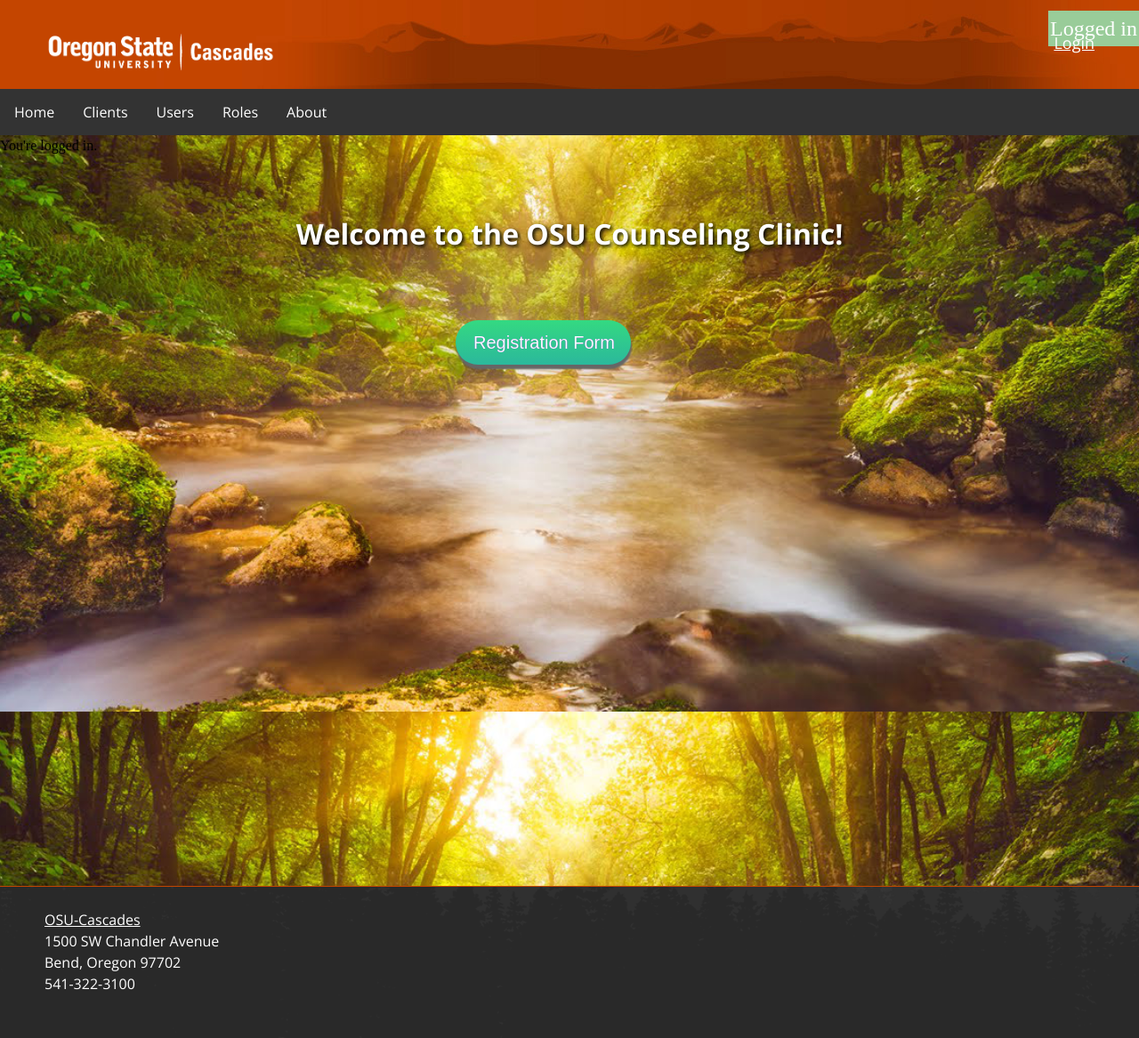
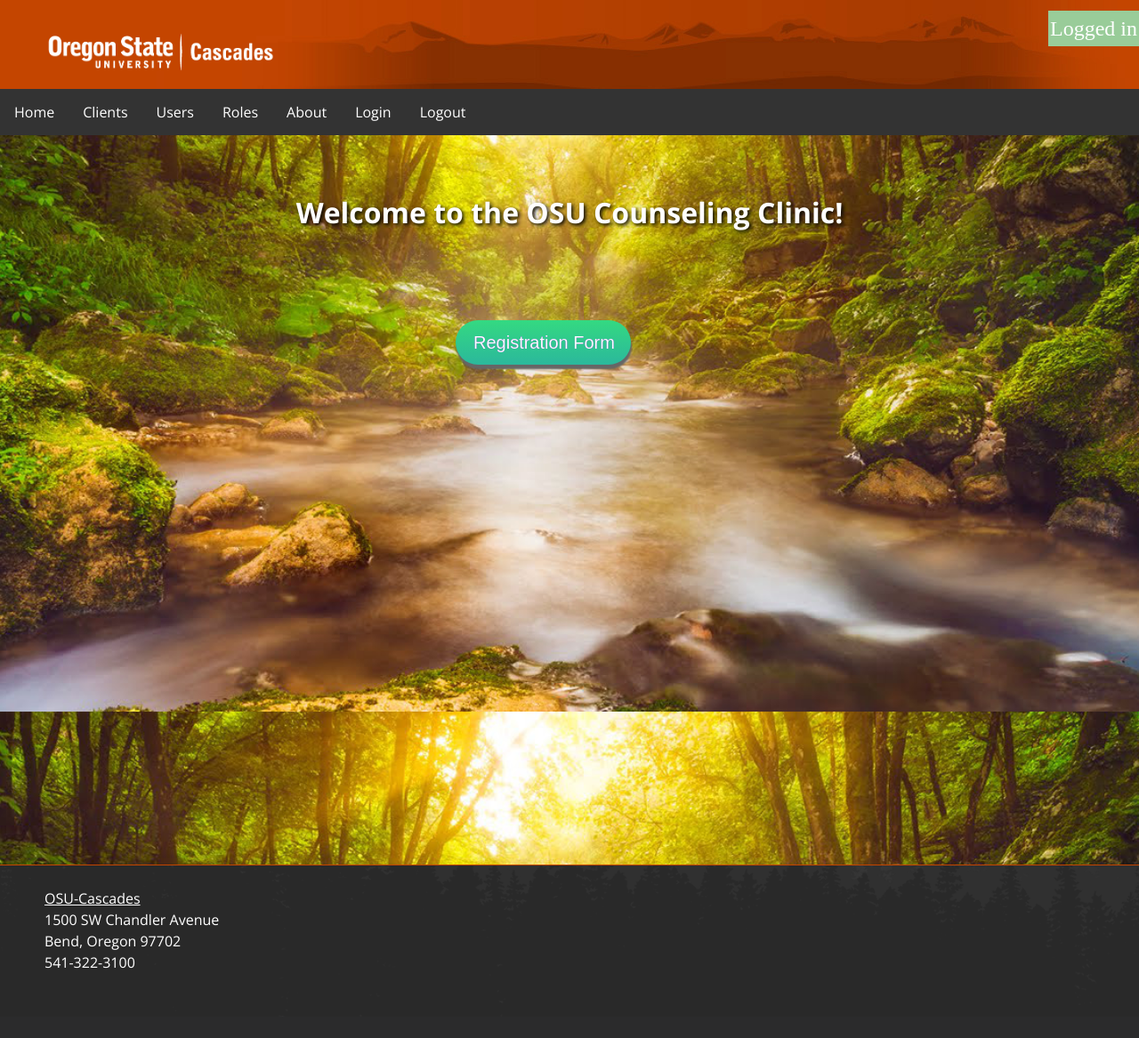
Before and after one commit to gonzalky7/OSU-Counseling-program-Website, a PHP site: page / in a window 1280 px wide. Shown: the whole page at 89% size. After the commit the page ends 1089 px from the top, so only its background shows below. Run offline with PHP 8.4, Linux system fonts and the light colour scheme; a user stored in the database is signed in.

Commit message:
Adding login and logout bar to nav bar. Fixes #103.

```diff
--- a/CSS/style.css
+++ b/CSS/style.css
@@ -122,14 +122,7 @@ p.demo {
 
 
 
-.topright {
-    position: absolute;
-    top: 35px;
-    right: 50px;
-    font-size: 18px;
-    font-family: "Open Sans", serif;
 
-}
 
 .main-content {
 	font-family: 'Open Sans', serif;
--- a/Includes/header.php
+++ b/Includes/header.php
@@ -14,7 +14,10 @@
 	<body>
 		<div class="banner">
 			<a href="/index.php"><img src="http://osucascades.edu/sites/osucascades.edu/modules/osu_cascades_top_hat/images/osu_cascades_logo.png" class="logo" alt="Oregon State University Cascades"></a>
-			<div class="topright"><a href="/login.php" title="Log In">Login</a></div>
+
+
+
+
       <!-- demo. delete when you 'get it'. -->
         <p class="demo">
           <?= currentUser() ? "Logged in" : "Not logged in"; ?>
@@ -27,7 +30,9 @@
   			<li><a class="active" href="/index.php">Home</a></li>
   			<li><a href="/clients/list_clients.php">Clients</a></li>
   			<li><a href="/users">Users</a></li>
-        <li><a href="/roles">Roles</a></li>
+        	<li><a href="/roles">Roles</a></li>
   			<li><a href="/about.php">About</a></li>
+  			<li><a href="login.php">Login</a></li>
+        	<li><a href="logout.php">Logout</a></li>
 			</ul>
   		</div>
--- a/index.php
+++ b/index.php
@@ -5,11 +5,7 @@
 	include('includes/header.php');
 
 
-	if (isset($_SESSION['user_id']) && !empty($_SESSION['user_id'])){
-			echo "You're logged in.";
-		}else{
-			echo "Not logged in." . $_SESSION['user_id'];
-	}
+
 ?>
 
 <div class="wrapper">
```
Also changed, not shown: logout.php (added).
